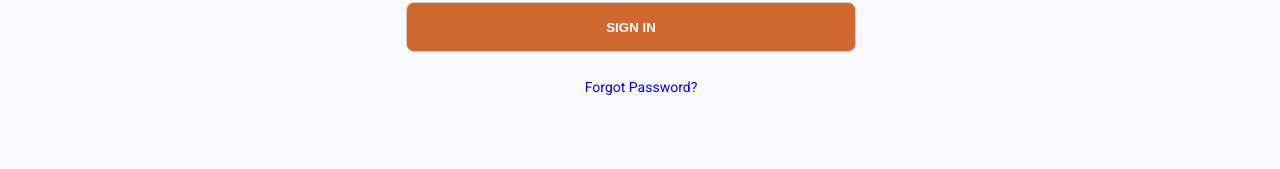
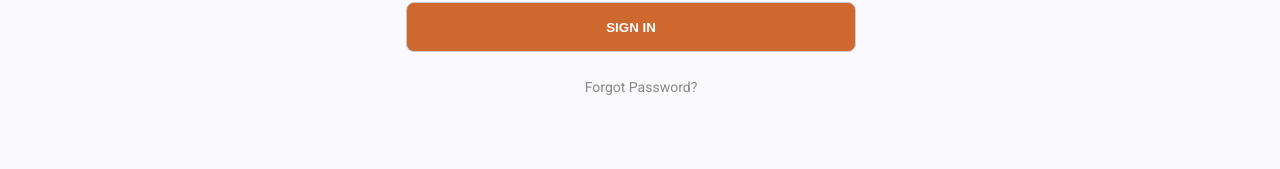
Before and after one commit to charansaipasupuleti/myApp, an Angular app: page / in a window 1280 px wide. Shown: the part 400-569 px from the top of the page. Built offline with nearby package versions, Linux system fonts and the light colour scheme.

Commit message:
version 6.1.0

```diff
--- a/src/app/login.component.css
+++ b/src/app/login.component.css
@@ -98,6 +98,19 @@ button:hover{
 a{
     text-decoration: none;
 }
+a:link{
+    color:#888;
+}
+a:hover {
+  color:#888;
+  cursor:pointer;
+}
+a:visited {
+  color:#888;
+}
+a:active {
+  color:#888;
+}
 .error-box {
     width:450px;
      margin-left:150px;
```
